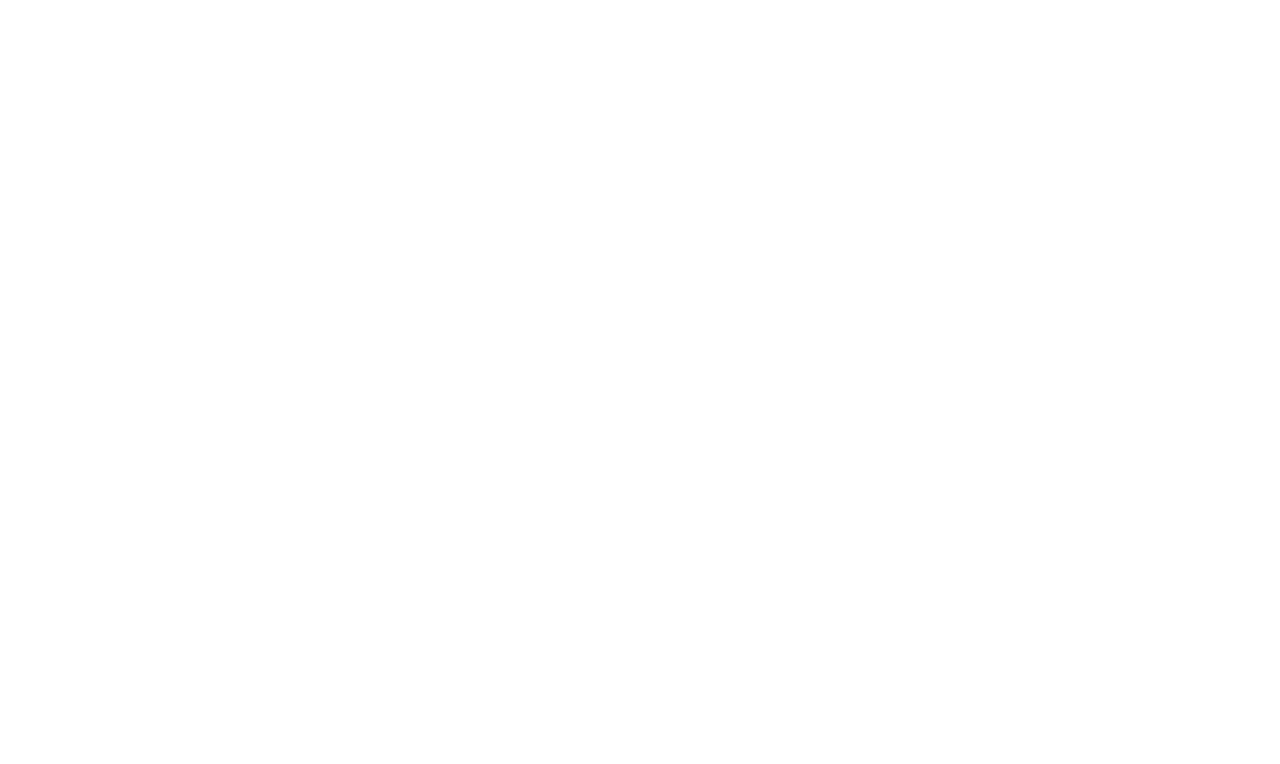
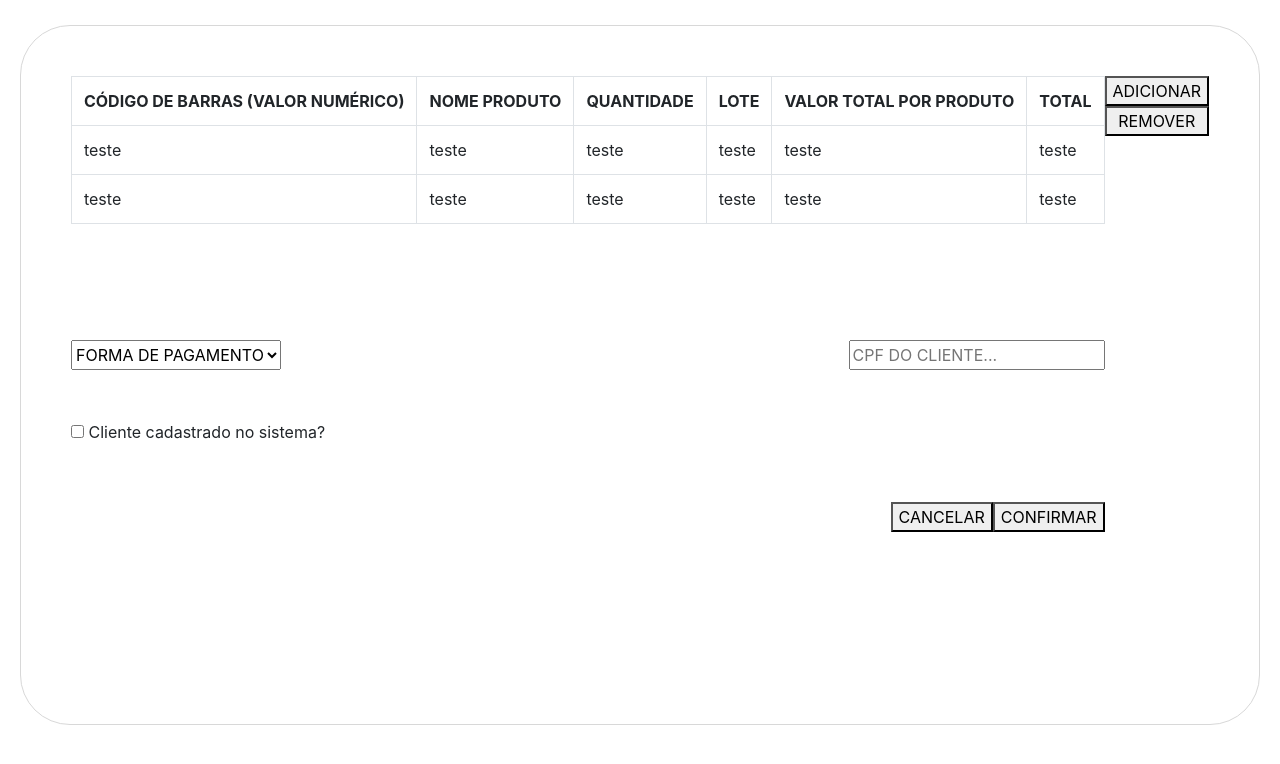
Before and after one commit to pedrodev2007/sanus-desktop, a plain HTML site: page vendas/index.html in a window 1280 px wide. Drawn offline with nearby package versions, Linux system fonts and the light colour scheme.

Commit message:
base da tela criada. botões precisam de estilização. possivelmente, precise de um forms.

```diff
--- /dev/null
+++ b/src/style/vendas.css
@@ -0,0 +1,52 @@
+body {
+    margin: 0;
+    padding: 0;
+    height: 100dvh;
+}
+
+main {
+    height: 100%;
+}
+
+#container-main {
+    display: flex;
+    justify-content: center;
+    align-items: center;
+    height: 100%;
+}
+
+div {
+    margin-bottom: 50px;
+}
+
+#right-side-main {
+    height: 700px;
+    padding: 50px;
+    display: flex;
+    flex-direction: row;
+    border: 1px solid #d8d8d8;
+    border-radius: 50px;
+}
+
+#vendas-top {
+    display: flex;
+}
+
+#vendas-add-remove-container {
+    display: flex;
+    flex-direction: column;
+}
+
+#vendas-combobox-input {
+    display: flex;
+    justify-content: space-between;
+}
+
+#vendas-final-btn {
+    display: flex;
+    justify-content: right;
+}
+
+button {
+    margin: 10px;
+}
--- a/vendas/index.html
+++ b/vendas/index.html
@@ -3,9 +3,75 @@
 <head>
     <meta charset="UTF-8">
     <meta name="viewport" content="width=device-width, initial-scale=1.0">
+    <link rel="stylesheet" href="../src/style/vendas.css">
+    <link href="https://cdn.jsdelivr.net/npm/bootstrap@6.0.0-alpha.1/dist/css/bootstrap.min.css" rel="stylesheet" integrity="sha384-B/GM4XqrwHnWXNOWMbloTmrYXZg10cakYGmpfsR/bbzQ6JAJI4ihuyADKLnBgrCe" crossorigin="anonymous">
+    <script type="module" src="https://cdn.jsdelivr.net/npm/bootstrap@6.0.0-alpha.1/dist/js/bootstrap.bundle.min.js" integrity="sha384-1a/pXj49ZQ1aHEmrJ+gMw1otqoVsYwlEnlD8mIfY2TV03r20Y0CN7uqx1tQogjPL" crossorigin="anonymous"></script>
     <title>Document</title>
 </head>
-<body>
+<body style="background-color: white;">
+    <main>
+        <div id="container-main">
+            <div id="right-side-main">
+                <div id="left-side-vendas-container">
+                    <div id="vendas-top">
+                        <div>
+                            <table class="table table-bordered">
+                                <tr>
+                                    <th>CÓDIGO DE BARRAS (VALOR NUMÉRICO)</th>
+                                    <th>NOME PRODUTO</th>
+                                    <th>QUANTIDADE</th>
+                                    <th>LOTE</th>
+                                    <th>VALOR TOTAL POR PRODUTO</th>
+                                    <th>TOTAL</th>
+                                </tr>
+                                <tr>
+                                    <td>teste</td>
+                                    <td>teste</td>
+                                    <td>teste</td>
+                                    <td>teste</td>
+                                    <td>teste</td>
+                                    <td>teste</td>
+                                </tr>
+                                <tr>
+                                    <td>teste</td>
+                                    <td>teste</td>
+                                    <td>teste</td>
+                                    <td>teste</td>
+                                    <td>teste</td>
+                                    <td>teste</td>
+                                </tr>
+                            </table>
+                        </div>
 
+                    </div> <!-- TABELA E BOTÕES ADD E REMOVE -->
+                    <div id="vendas-combobox-input">
+                        <select name="" id="">
+                            <option value="">FORMA DE PAGAMENTO</option>
+                            <option value="">DINHEIRO EM ESPÉCIE</option>
+                            <option value="">CRÉDITO</option>
+                            <option value="">DÉBITO</option>
+                        </select>
+                        <input type="text" placeholder="CPF DO CLIENTE...">
+                    </div> <!-- FORMA DE PAGAMENTO E CPF -->
+                    <div>
+                        <input type="checkbox" name="checkbox_vendas">
+                        <label for="checkbox_vendas">Cliente cadastrado no sistema?</label>
+                    </div> <!-- CHECKBOX -->
+                    <div id="vendas-final-btn">
+                        <button>CANCELAR</button>
+                        <button>CONFIRMAR</button>
+
+                    </div> <!-- BOTÕES -->
+                </div>
+                <div id="right-side-vendas-container">
+                    <div id="vendas-add-remove-container">
+                        <button>ADICIONAR</button>
+                        <button>REMOVER</button>
+                    </div>
+                </div>
+
+            </div>
+        </div>
+    </main>
 </body>
 </html>
```
